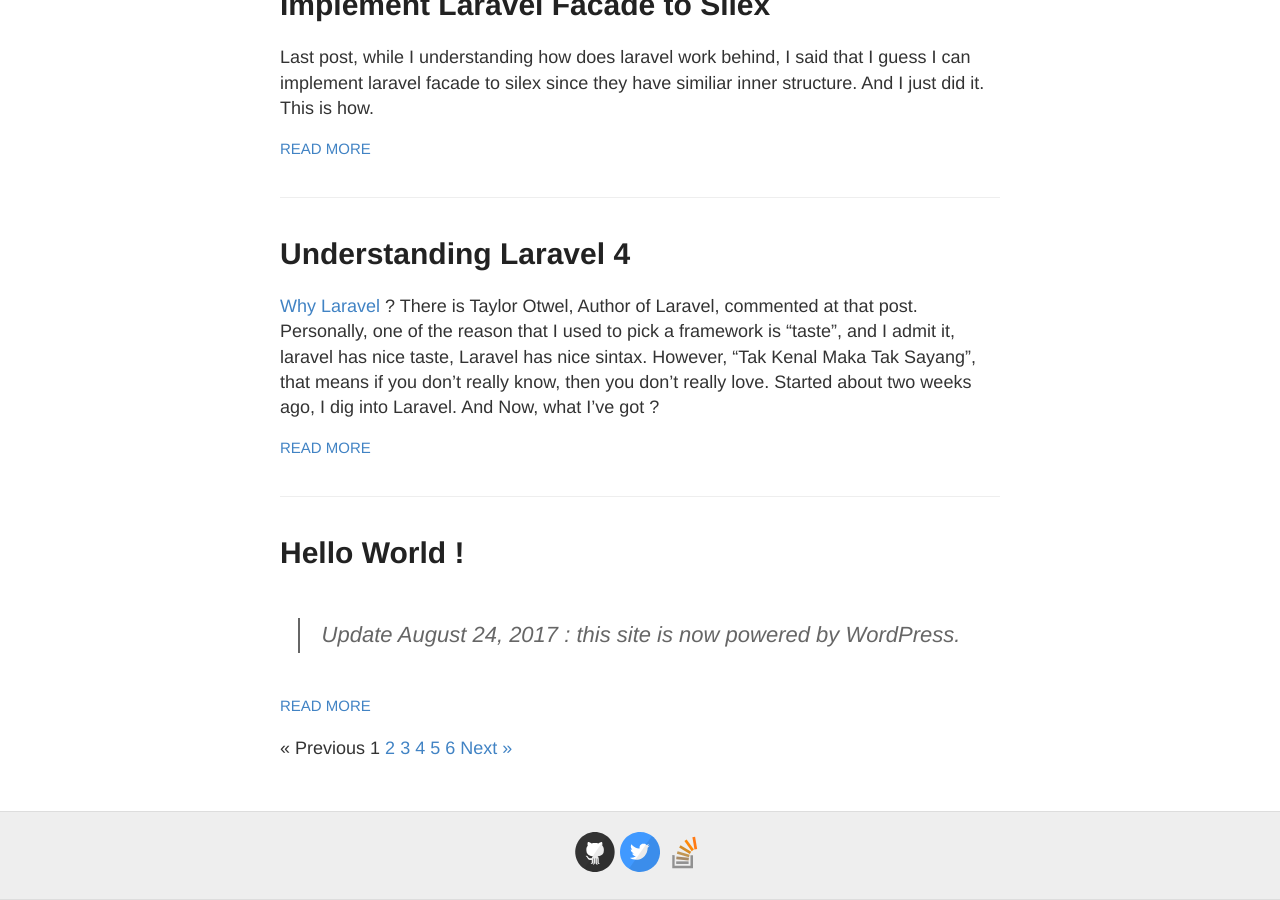
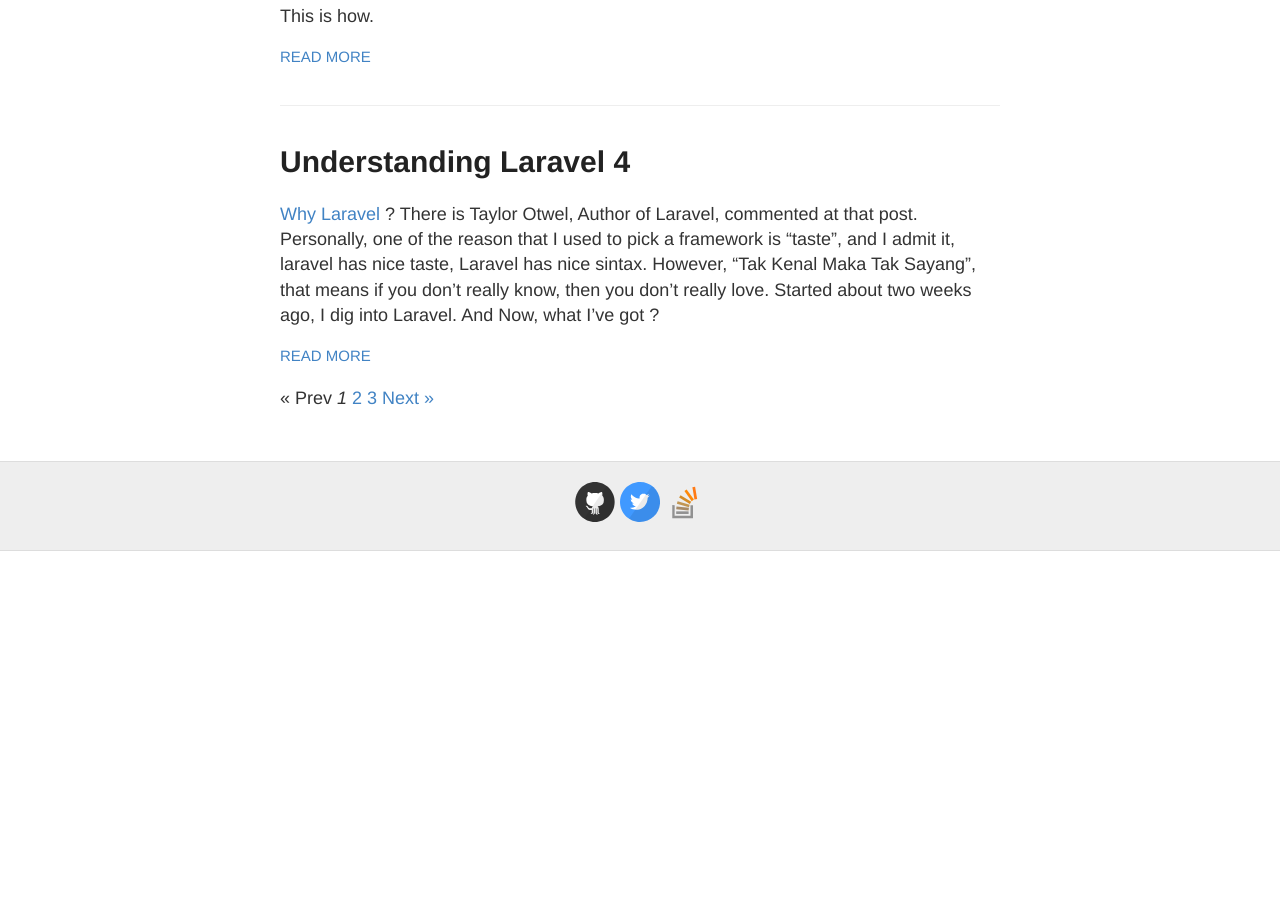
Before and after one commit to egig/egig.github.io, a Jekyll site: the page built from index.html, in a window 1280 px wide and 900 px high, scrolled down 4138 px. Built offline with Jekyll 4.4.1, drawn with Linux system fonts in a browser that asks for light colours; the list of posts is cut into pages by our own code; after the commit the page ends 4689 px from its top, so only the background shows below that.

Commit message:
clean up

```diff
--- a/_includes/pagination.html
+++ b/_includes/pagination.html
@@ -1,30 +1,33 @@
 {% if paginator.total_pages > 1 %}
 <div class="pagination">
   {% if paginator.previous_page %}
-    <a  class="ml-1 mr-2" href="{{ paginator.previous_page_path | prepend: site.baseurl | replace: '//', '/' }}">&laquo; {{site.str_previous_page}}</a>
+    <a href="{{ paginator.previous_page_path | relative_url }}">
+      &laquo; Prev
+    </a>
   {% else %}
-    <span>&laquo; {{site.str_previous_page}}</span>
+    <span>&laquo; Prev</span>
   {% endif %}
 
-  {% assign page_start = paginator.page | minus: site.pagination_nr %}
-  {% assign page_end = paginator.page | plus: site.pagination_nr %}
-
-  {% for page in (page_start..page_end) %}
-    {% if page < 1 %}
-      <!-- do freaking nothing -->
-    {% elsif page == paginator.page %}
-      <span class="ml-1 mr-1">{{ page }}</span>
+  {% for page in (1..paginator.total_pages) %}
+    {% if page == paginator.page %}
+      <em>{{ page }}</em>
     {% elsif page == 1 %}
-      <a  class="ml-1 mr-2" href="{{ paginator.previous_page_path | prepend: site.baseurl | replace: '//', '/' }}">{{ page }}</a>
+      <a href="{{ paginator.previous_page_path | relative_url }}">
+        {{ page }}
+      </a>
     {% else %}
-      <a  class="ml-1 mr-2" href="{{ site.paginate_path | prepend: site.baseurl | replace: '//', '/' | replace: ':num', page }}">{{ page }}</a>
+      <a href="{{ site.paginate_path | relative_url | replace: ':num', page }}">
+        {{ page }}
+      </a>
     {% endif %}
   {% endfor %}
 
   {% if paginator.next_page %}
-    <a  class="ml-1 mr-2" href="{{ paginator.next_page_path | prepend: site.baseurl | replace: '//', '/' }}">{{site.str_next_page}} &raquo;</a>
+    <a href="{{ paginator.next_page_path | relative_url }}">
+      Next &raquo;
+    </a>
   {% else %}
-    <span>{{site.str_next_page}} &raquo;</span>
+    <span>Next &raquo;</span>
   {% endif %}
 </div>
 {% endif %}
--- a/_posts/2013-10-04-hello-world.markdown
+++ /dev/null
@@ -1,39 +0,0 @@
----
-author: egig
-comments: true
-date: 2013-10-04 17:58:45+00:00
-layout: post
-link: https://egig.org/uncategorized/hello-world
-slug: hello-world
-title: Hello World !
-wordpress_id: 14
----
-
-<blockquote>Update August 24, 2017 : this site is now powered by WordPress.</blockquote>
-
-
-
-
-<blockquote>Update Octrober 28, 2016 : this site is now powered by Pelican.</blockquote>
-
-
-it's just to make sure that I have my site works properly, By the way, I am tired coz i've been fighting with jekyll for more than 4 hours. (-__-')
-
-<!-- more -->
-
-First, Why dont we just test the light,
-
-
-    if($this->isFirst('post')) {
-        $this->say('Hello World !');
-    }
-
-
-
-seems good right ? Couples of words that I like besides code is quotes. And I like Spiderman.
-
-
-<blockquote>..with great power comes great responsibility..</blockquote>
-
-
-Okay thats enough I thiink I dont have to test all the typos. So, How can I got all of this and Why ? I need to do something fresh, bloging at github maybe. Nothing special. Anyway, also I don't try the technology yet before: Jekyll. That's somethin' else. I just wondering, why the first thing in programming always hello world, it just such a suggestion that influenced me too. Well, that's all for know. Next post will be something more useful than this. I promise. Do you have a Jekyll site ? It'll be greate if you share the experience with me.
```
Also changed, not shown: _posts/2014-3-3-Hello-World.md (deleted, +0 -10 lines).
